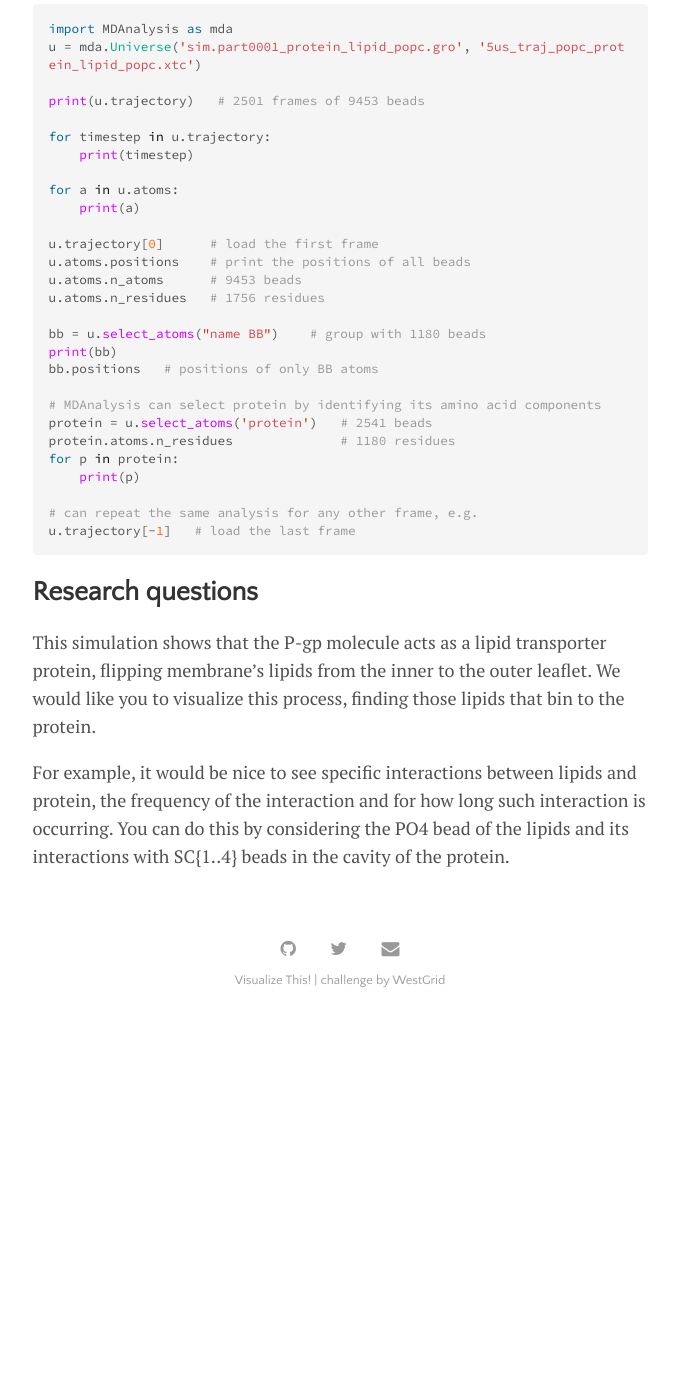
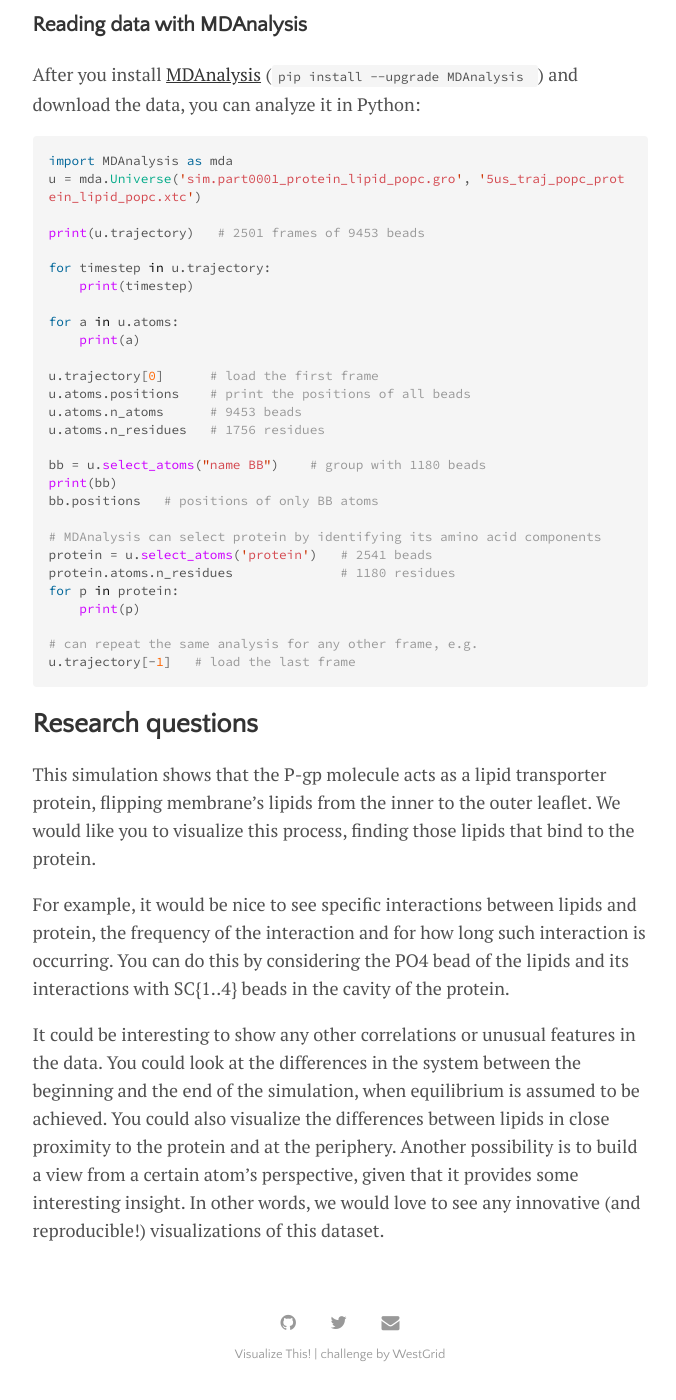
Before and after one commit to WestGrid/visualizeThis, a Jekyll site: the page built from menu/scientific.md, in a window 1280 px wide and 1400 px high, scrolled down 3388 px. Shown: the whole window, without its empty margins (300-976 px from the left). Built offline with Jekyll 4.4.1, drawn with Linux system fonts in a browser that asks for light colours; before the commit the page ends 4414 px from its top, so only the background shows below that; some of the changed text lies outside the part shown.

Commit message:
added Dmitri's suggestions

````diff
--- a/menu/scientific.md
+++ b/menu/scientific.md
@@ -80,8 +80,14 @@
 ### Reading data with VMD
 
 Loading this dataset into VMD is straightforward. First you load the molecule (the Gromacs GRO file),
-then into this molecule you load the trajectory (XTC) file and wait for all frames to finish loading. The
-visualization at the top of this page was produced with `Graphics` &#8594; `Representations` &#8594;
+then into this molecule you load the trajectory (XTC) file and wait for all frames to finish loading. On
+Unix-like systems (Linux, Mac) you can automate reading with a single command:
+
+```bash
+$ vmd sim.part0001_protein_lipid_popc.gro 5us_traj_popc_protein_lipid_popc.xtc
+```
+
+The visualization at the top of this page was produced with `Graphics` &#8594; `Representations` &#8594;
 `Drawing Method` = `Beads`. You can easily navigate the dataset by showing different beads and residues,
 using <a href="https://www.ks.uiuc.edu/Research/vmd/vmd-1.3/ug/node132.html" target="_blank">VMD
 Selection Language</a> in `Graphics` &#8594; `Representations` &#8594; `Selected Atoms` field:
@@ -142,63 +148,15 @@
 
 This simulation shows that the P-gp molecule acts as a lipid transporter protein, flipping membrane's
 lipids from the inner to the outer leaflet. We would like you to visualize this process, finding those
-lipids that bin to the protein.
+lipids that bind to the protein.
 
 For example, it would be nice to see specific interactions between lipids and protein, the frequency of
 the interaction and for how long such interaction is occurring. You can do this by considering the PO4
 bead of the lipids and its interactions with SC{1..4} beads in the cavity of the protein.
 
-
-
-
-
-
-<!-- ## Sample Visualizations -->
-
-<!-- We will provide sample visualizations shortly. -->
-
-
-
-
-
-
-<!-- Both ParaView and VisIt can open standard VTK unstructured grid and polygonal data files. These files can -->
-<!-- also be read in Python and C++ using the VTK library (http://www.vtk.org). Note that the volumetric file -->
-<!-- air.vtu contains over 16 million cells so it might take some time to read it, depending on your -->
-<!-- computer's speed. -->
-
-<!-- As a result, rendering might also take some time, and can be automated with scripting, so that you could -->
-<!-- leave a script running for a few hours and come back to let's say several hundred frames of a movie, or -->
-<!-- it could be run in parallel on a cluster. -->
-
-<!-- We hosted a kickoff webinar on Sep-27 that gave a walk-through of the dataset. Click here to view the -->
-<!-- archive recording (to get right to the dataset tour, skip ahead to 4:04 in the video). -->
-
-
-
-
-
-
-<!-- To give you an idea of the type of data in these files and to help you with actual visualizations, we -->
-<!-- provide two sample visualizations, one done with ParaView and the other one with VisIt. Both workflows -->
-<!-- demonstrate loading of all 11 VTK files. -->
-
-<!-- The ParaView state file bladesWithLines.pvsm stores the pipeline to visualize the blades (coloured by the -->
-<!-- pressure on their surfaces) and the airflow around them with uniform-colour streamlines. You can point -->
-<!-- ParaView to this state file with File - Load State..., or start ParaView from the command line with -->
-<!-- "paraview --state=bladesWithLines.pvsm". The resulting image bladesWithLines.png is shown below. -->
-
-<!-- /files/webfm/Communications/bladesWithLines.png -->
-
-<!-- The VisIt Python script positiveNegativePressure.py renders semi-transparent isosurfaces of positive -->
-<!-- (blue) and negative (turquoise) pressure around the blades. You can run this script in VisIt either from -->
-<!-- Controls - Launch CLI... or from Controls - Command..., or from the command line with "visit -nowin -cli -->
-<!-- -s positiveNegativePressure.py". The resulting image positiveNegativePressure0000.png is shown below. -->
-
-<!-- /files/webfm/Communications/positiveNegativePressure0000.png -->
-
-<!-- We are looking for innovative visualizations of this dataset. For example, one could enhance these -->
-<!-- renderings by drawing streamlines around the isosurfaces and producing some animations such as spinning -->
-<!-- the visualization around the vertical axis or gradually turning on/off various visualization -->
-<!-- elements. Speaking more generally, a nice animation would help us explore the spatial range and values of -->
-<!-- multiple variables and show how various elements of the simulation are tied together. -->
+It could be interesting to show any other correlations or unusual features in the data. You could look at
+the differences in the system between the beginning and the end of the simulation, when equilibrium is
+assumed to be achieved. You could also visualize the differences between lipids in close proximity to the
+protein and at the periphery. Another possibility is to build a view from a certain atom's perspective,
+given that it provides some interesting insight. In other words, we would love to see any innovative (and
+reproducible!) visualizations of this dataset.
````
